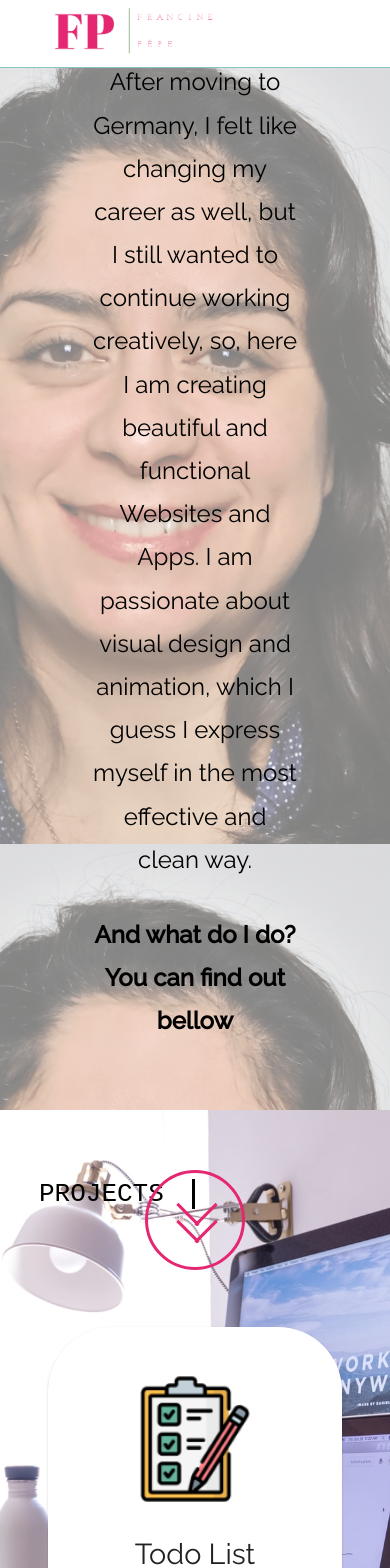
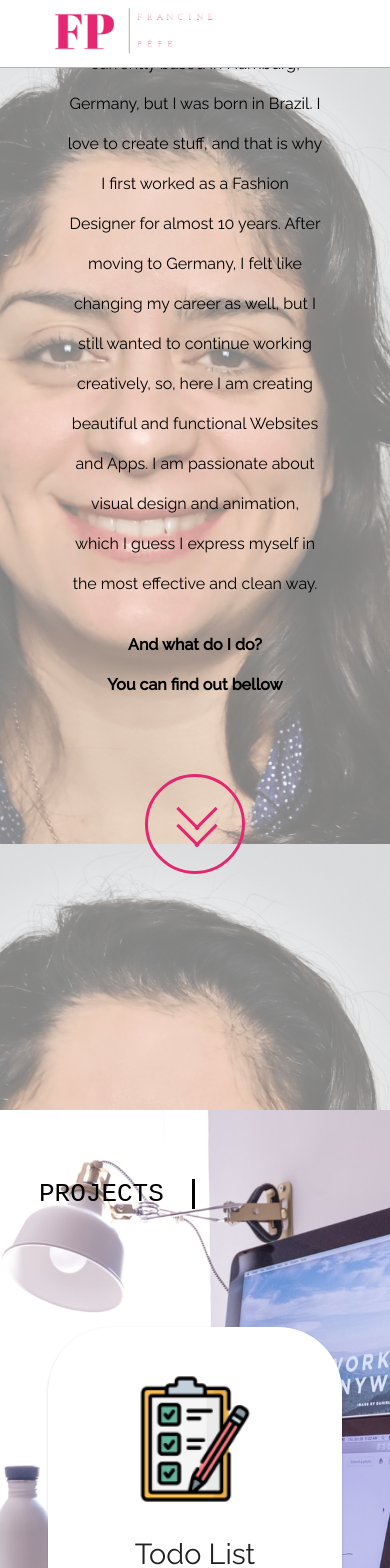
Before and after one commit to Francine-Pepe/portfolio-webdev, a React (Create React App) app: page / in a window 390 px wide. Shown: the top 1568 px of the page. Built offline with nearby package versions, Linux system fonts and the light colour scheme; some icons are missing.

Commit message:
better responsiveness added

```diff
--- a/src/Components/AboutMe/AboutMe.css
+++ b/src/Components/AboutMe/AboutMe.css
@@ -142,7 +142,7 @@ span:nth-child(4) {
     justify-content: center;
     align-items: center;
     font-family: 'Raleway', sans-serif;
-    font-size: 1.5em;
+    font-size: 1.2em;
     line-height: 1.8;
     /* padding-top: 1em; */
   }
@@ -152,6 +152,22 @@ span:nth-child(4) {
     /* height: 50vh; */
     align-items: center;
     justify-content: center;
+    padding-bottom: 15em;
+  }
+}
+
+@media only screen and (max-width: 450px) {
+  .center-con {
+    display: flex;
+    /* height: 50vh; */
+    align-items: center;
+    justify-content: center;
     padding-bottom: 20em;
   }
+
+  .opacity_container {
+    font-size: 1.0em;
+    line-height: 2.5;
+
+  }
 }
--- a/src/Components/AboutMe/AboutMe.js
+++ b/src/Components/AboutMe/AboutMe.js
@@ -10,7 +10,7 @@ function AboutMe() {
 
         <div className="opacity_container">
 
-          <p className="text_container">
+          <div className="text_container">
             Hi, my name is Francine and I am a Frontend Developer!
             I am currently based in Hamburg, Germany, but I was born in Brazil. I
             love to create stuff, and that is why I first worked as a Fashion
@@ -21,7 +21,7 @@ function AboutMe() {
             guess I express myself in the most effective and clean way.
             <br />
             <h4>And what do I do? <br /> You can find out bellow</h4>
-          </p>
+          </div>
           <div>
             <ArrowAnimation />
           </div>
--- a/src/Components/Contact/Contact.css
+++ b/src/Components/Contact/Contact.css
@@ -25,7 +25,6 @@ body {
     background-size: cover;
     background-color: #ECECEC;
   }
-
 
 
 .contact_header h3 {
@@ -56,6 +55,8 @@ body {
     flex-direction: column;
     /* margin-top: 3rem; */
     z-index: 1;
+    justify-content: center;
+    align-items: center;
 }
 
 .form_box input {
--- a/src/Components/Contact/Contact.js
+++ b/src/Components/Contact/Contact.js
@@ -46,7 +46,7 @@ export default function Contact() {
             justifyContent: 'center',
 
             "& .MuiContainer-root": {
-              display: 'center',
+              display: 'flex',
               alignItems: 'center',
               justifyContent: 'center',
               width: '100%'
--- a/src/Components/Projects/ProjectsCards.js
+++ b/src/Components/Projects/ProjectsCards.js
@@ -11,10 +11,10 @@ import easyPeasy from "./../../Images/easy_peasy-logo_transparent.png";
 import todolist from "./../../Images/checklist.png";
 import "./Projects.css";
 import ProjectTitle from "./ProjectTitle";
-import { useState } from "react";
+
 
 export default function ProjectsCards(props, index) {
-  // const [show, setShow] = useState(false);
+
 
   const projects = [
     {
```
